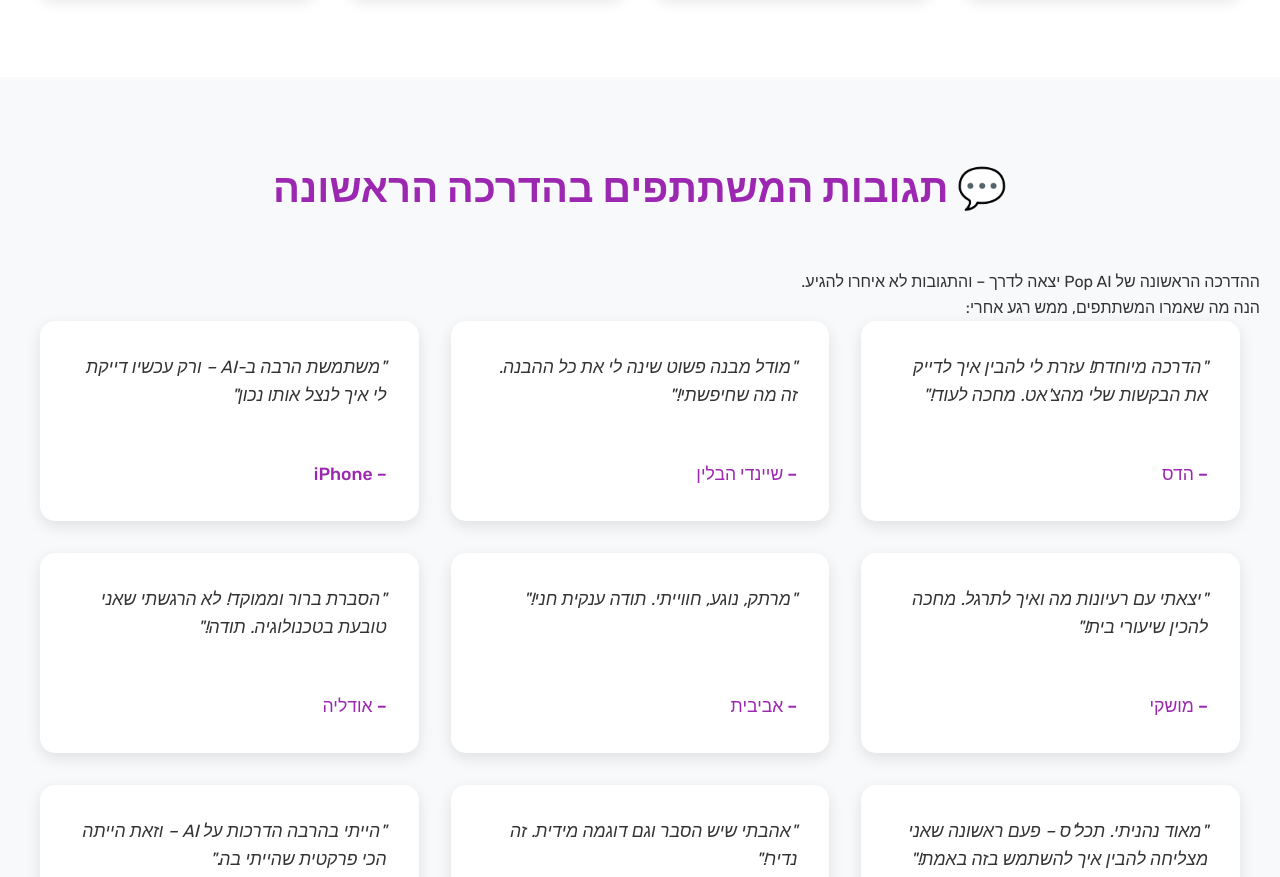
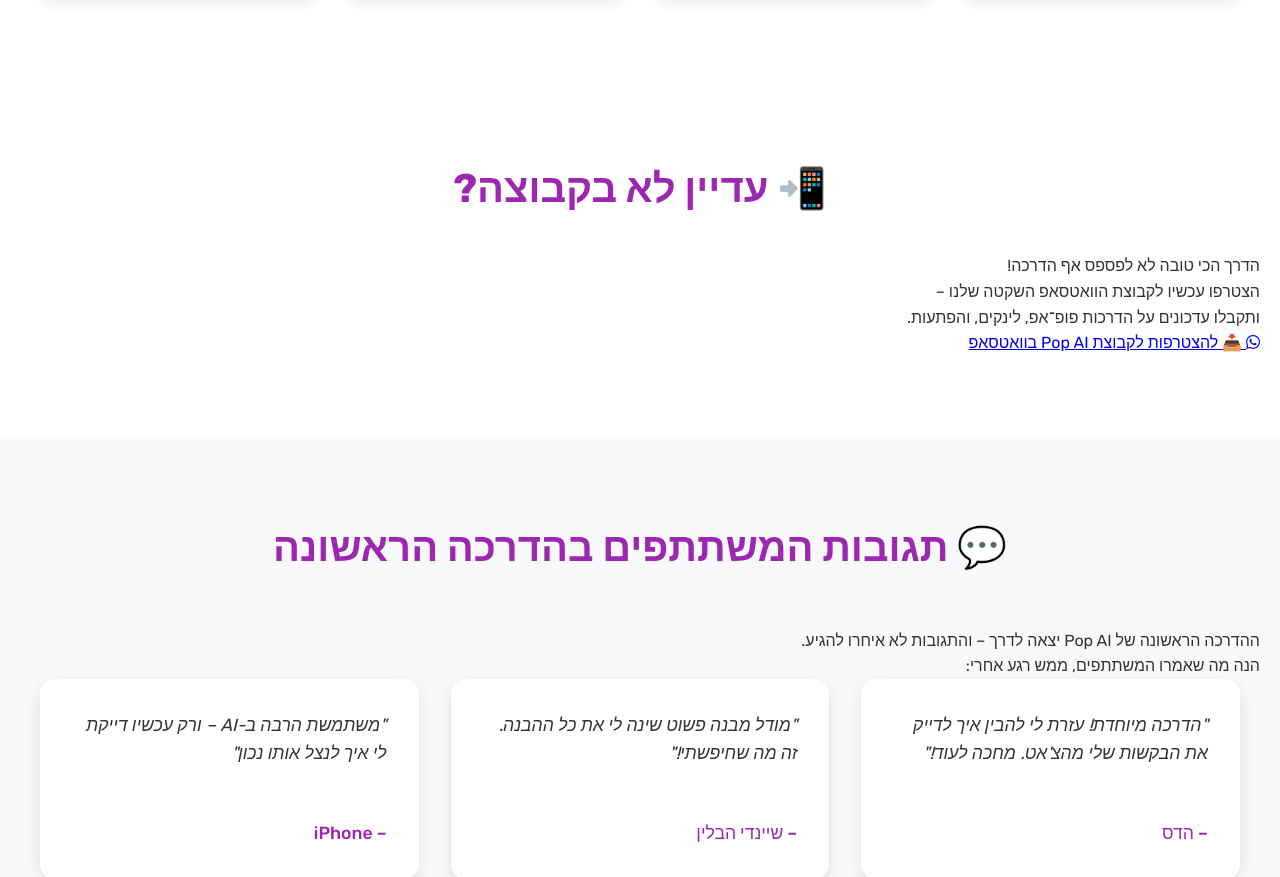
Before and after one commit to chanimarzel/pop-ai, a plain HTML site: page index.html in a window 1280 px wide. Shown: the part 1703-2580 px from the top of the page. Drawn offline with Linux system fonts and the light colour scheme.

Commit message:
עדכון תוכן לאתר

```diff
--- a/index.html
+++ b/index.html
@@ -83,6 +83,22 @@
         </div>
     </section>
 
+    <!-- WhatsApp Group Section -->
+    <section class="whatsapp-group">
+        <h2>📲 עדיין לא בקבוצה?</h2>
+        <div class="whatsapp-content">
+            <p class="whatsapp-description">
+                הדרך הכי טובה לא לפספס אף הדרכה!<br>
+                הצטרפו עכשיו לקבוצת הוואטסאפ השקטה שלנו –<br>
+                ותקבלו עדכונים על הדרכות פופ־אפ, לינקים, והפתעות.
+            </p>
+            <a href="https://chat.whatsapp.com/CB03lgXofZW8GJFTjJ8Wg9" class="whatsapp-button">
+                <i class="fab fa-whatsapp"></i>
+                📥 להצטרפות לקבוצת Pop AI בוואטסאפ
+            </a>
+        </div>
+    </section>
+
     <!-- Testimonials Section -->
     <section class="testimonials">
         <h2>💬 תגובות המשתתפים בהדרכה הראשונה</h2>
```
